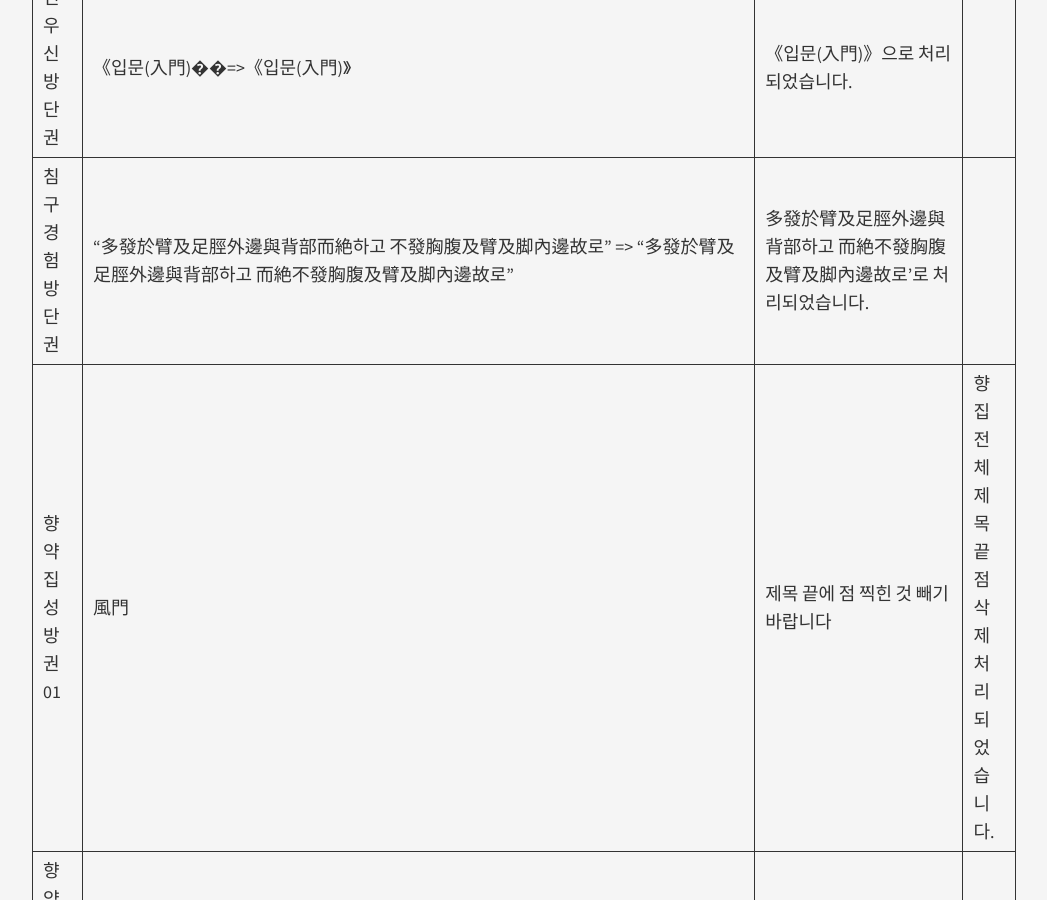
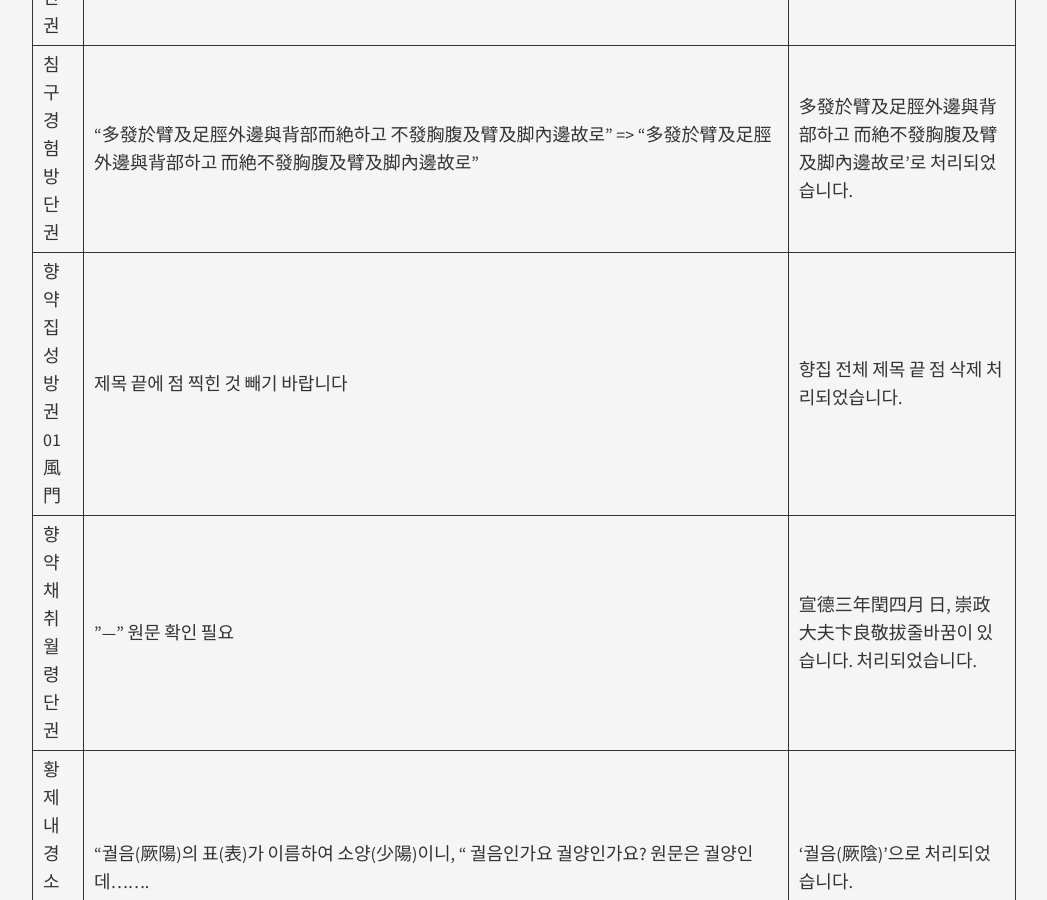
Before and after one commit to mediclassics/document, a Jekyll site: the page built from _posts/2017-06-08-2017년-2분기-오류신고-처리결과.md, in a window 1280 px wide and 900 px high, scrolled down 30972 px. Shown: the whole window, without its empty margins (116-1163 px from the left). Built offline with Jekyll 4.4.1, drawn with Linux system fonts in a browser that asks for light colours; nearby versions of some CDN libraries.

```diff
--- a/_posts/2017-06-08-2017년-2분기-오류신고-처리결과.md
+++ b/_posts/2017-06-08-2017년-2분기-오류신고-처리결과.md
@@ -125,7 +125,7 @@ categories: issue
 | 의원거강 단권             | "甚而牙腫流涎, 腮頷腫. 而齒脫. 主陽明經之炅, 淸胃升麻湯. 尿白, 枯礬白 梅䓁 湯嗽後, 射乾 栗, 末掺之, 香油湯塗, 亦得." => "甚而牙腫流涎, 腮頷腫, 而齒脫, 主陽明經之炅, 淸胃升麻湯, {尿白=*人中白@『동의보감』}ㆍ枯礬ㆍ白梅䓁, 湯嗽後, 付之. 乾栗, 末掺之, 香油湯塗, 亦得."  "심하면 이가 붓고, 침이 흐르며 뺨과 턱에 종기가 나고, 이가 빠진다. 주로 양명경의 열로 인한 것이니 청위승마탕을 쓴다. 소변이 뿌연 경우에는 고백반이나 매실을 끓여서 양치한 후에, 사향(말린다)이나 밤을 가늘게 가루 내어 향유탕에 섞어 발라주면 낫는다." => "심하면 이가 붓고, 침이 흐르며 뺨과 턱에 종기가 나고, 이가 빠진다. 양명경의 열을 치료해야 하니 청위승마탕으로 양치질 한 뒤에 {인중백ㆍ고백반ㆍ백매:요백산(尿白散)을 가리킨다.@『동의보감』} 같은 양을 붙인다. 말린 밤을 가루내어 뿌려 주거나 참기름 섞은 물을 발라 주어도 좋다." | "甚而牙腫流涎, 腮頷腫, 而齒脫, 主陽明經之炅, 淸胃升麻湯, {尿白=*人中白@『동의보감』}ㆍ枯礬ㆍ白梅䓁, 湯嗽後, 付之. 乾栗, 末掺之, 香油湯塗, 亦得.""심하면 이가 붓고, 침이 흐르며 뺨과 턱에 종기가 나고, 이가 빠진다. 양명경의 열을 치료해야 하니 청위승마탕으로 양치질 한 뒤에 {인중백ㆍ고백반ㆍ백매:요백산(尿白散)을 가리킨다.@『동의보감』} 같은 양을 붙인다. 말린 밤을 가루내어 뿌려 주거나 참기름 섞은 물을 발라 주어도 좋다."로 처리되었습니다. |
 | 진우신방 단권             | 《입문(入門)��=>《입문(入門)》                                                                                                                                                                                                                                                                                                                                                                                                                                                                                                                                                                                                                                                                                                                                                                                       | 《입문(入門)》으로 처리되었습니다.                                                                                                                                                                                                                                                                                                                                                                                                                 |
 | 침구경험방 단권           | "多發於臂及足脛外邊與背部而絶하고 不發胸腹及臂及脚內邊故로" => "多發於臂及足脛外邊與背部하고 而絶不發胸腹及臂及脚內邊故로"                                                                                                                                                                                                                                                                                                                                                                                                                                                                                                                                                                                                                                                                                           | 多發於臂及足脛外邊與背部하고 而絶不發胸腹及臂及脚內邊故로'로 처리되었습니다.                                                                                                                                                                                                                                                                                                                                                                       |
-| 향약집성방 권01 | 風門    | 제목 끝에 점 찍힌 것 빼기 바랍니다                                                                                                                                                                                                                                                                                                                                                                                                                                                                                                                                                                                                                                                                                                                                                                                   | 향집 전체 제목 끝 점 삭제 처리되었습니다.                                                                                                                                                                                                                                                                                                                                                                                                          |
+| 향약집성방 권01 風門      | 제목 끝에 점 찍힌 것 빼기 바랍니다                                                                                                                                                                                                                                                                                                                                                                                                                                                                                                                                                                                                                                                                                                                                                                                   | 향집 전체 제목 끝 점 삭제 처리되었습니다.                                                                                                                                                                                                                                                                                                                                                                                                          |
 | 향약채취월령 단권         | "---" 원문 확인 필요                                                                                                                                                                                                                                                                                                                                                                                                                                                                                                                                                                                                                                                                                                                                                                                                 | 宣德三年閏四月 日, 崇政大夫卞良敬拔줄바꿈이 있습니다. 처리되었습니다.                                                                                                                                                                                                                                                                                                                                                                              |
 | 황제내경소문 권지1        | "궐음(厥陽)의 표(表)가 이름하여 소양(少陽)이니, " 궐음인가요 궐양인가요? 원문은 궐양인데.......                                                                                                                                                                                                                                                                                                                                                                                                                                                                                                                                                                                                                                                                                                                      | '궐음(厥陰)'으로 처리되었습니다.                                                                                                                                                                                                                                                                                                                                                                                                                   |
 | 황제내경소문 권지1        | "궐음(厥陽)의 표(表)가 이름하여 소양(少陽)이니" 궐음이 맞나요 궐양이 맞나요? 원문은 궐양이긴한데.....                                                                                                                                                                                                                                                                                                                                                                                                                                                                                                                                                                                                                                                                                                                | '궐음(厥陰)'으로 처리되었습니다.                                                                                                                                                                                                                                                                                                                                                                                                                   |
```
